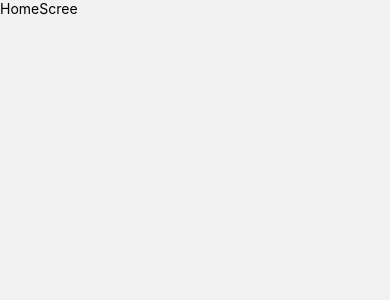
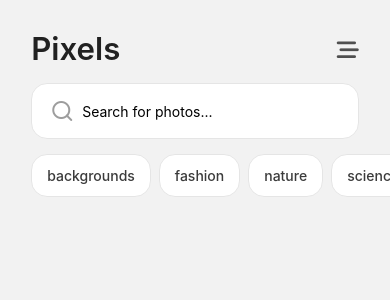
Before and after one commit to usmanjutt47/wallpaper-app, a React Native app: screen /HomeScreen in a window 390 px wide. Shown: the top 300 px of the page. Built offline with nearby package versions, Linux system fonts and the light colour scheme.

Commit message:
Update HomeScreen.jsx

```diff
--- a/src/screens/HomeScreen.jsx
+++ b/src/screens/HomeScreen.jsx
@@ -1,14 +1,123 @@
-import { StyleSheet, Text, View } from "react-native";
-import React from "react";
+import {
+  Pressable,
+  ScrollView,
+  StyleSheet,
+  Text,
+  TextInput,
+  View,
+} from "react-native";
+import React, { useRef, useState } from "react";
+import { useSafeAreaInsets } from "react-native-safe-area-context";
+import { Feather, FontAwesome6, Ionicons } from "@expo/vector-icons";
+import { theme } from "../../constant/Theme";
+import { hp, wp } from "../../helpers/Common";
+import Categories from "../components/Categories";
 
 const HomeScreen = () => {
+  const { top } = useSafeAreaInsets();
+  const paddingTop = top > 0 ? top + 10 : 30;
+  const [search, setSearch] = useState("");
+  const searchInputRef = useRef(null);
+  const [activeCategory, setActiveCategory] = useState(null);
+
+  const handleChangeCategory = (cat) => {
+    setActiveCategory(cat);
+  };
+  console.log("Active", activeCategory);
   return (
-    <View>
-      <Text>HomeScree</Text>
+    <View style={[styles.container, { paddingTop }]}>
+      <View style={styles.header}>
+        <Pressable>
+          <Text style={styles.title}>Pixels</Text>
+        </Pressable>
+        <Pressable>
+          <FontAwesome6
+            name="bars-staggered"
+            size={22}
+            color={theme.colors.neutral(0.7)}
+          />
+        </Pressable>
+      </View>
+      <ScrollView
+        showsVerticalScrollIndicator={false}
+        contentContainerStyle={{ gap: 15 }}>
+        <View style={styles.searchBar}>
+          <View style={styles.searchIcon}>
+            <Feather
+              name="search"
+              size={24}
+              color={theme.colors.neutral(0.4)}
+            />
+          </View>
+          <TextInput
+            placeholder="Search for photos..."
+            style={styles.searchInput}
+            ref={searchInputRef}
+            value={search}
+            onChangeText={(value) => setSearch(value)}
+          />
+          {search && (
+            <Pressable style={styles.closeIcon}>
+              <Ionicons
+                name="close"
+                size={24}
+                color={theme.colors.neutral(0.6)}
+              />
+            </Pressable>
+          )}
+        </View>
+        <View style={search.categories}>
+          <Categories
+            activeCategory={activeCategory}
+            handleChangeCategory={handleChangeCategory}
+          />
+        </View>
+      </ScrollView>
     </View>
   );
 };
 
 export default HomeScreen;
 
-const styles = StyleSheet.create({});
+const styles = StyleSheet.create({
+  container: {
+    flex: 1,
+    gap: 15,
+  },
+  header: {
+    marginHorizontal: wp(8),
+    flexDirection: "row",
+    justifyContent: "space-between",
+    alignItems: "center",
+  },
+  title: {
+    fontSize: hp(8),
+    fontWeight: theme.fontWeight.semibold,
+    color: theme.colors.neutral(0.9),
+  },
+  searchBar: {
+    marginHorizontal: wp(8),
+    flexDirection: "row",
+    justifyContent: "space-between",
+    alignItems: "center",
+    borderWidth: 1,
+    borderColor: theme.colors.grayGb,
+    backgroundColor: theme.colors.white,
+    padding: 6,
+    paddingLeft: 10,
+    borderRadius: theme.radius.lg,
+  },
+  searchIcon: {
+    padding: 8,
+  },
+  searchInput: {
+    flex: 1,
+    borderRadius: theme.radius.sm,
+    paddingVertical: 10,
+  },
+  closeIcon: {
+    padding: 8,
+    backgroundColor: theme.colors.neutral(0.1),
+    borderRadius: theme.radius.sm,
+  },
+});
```
